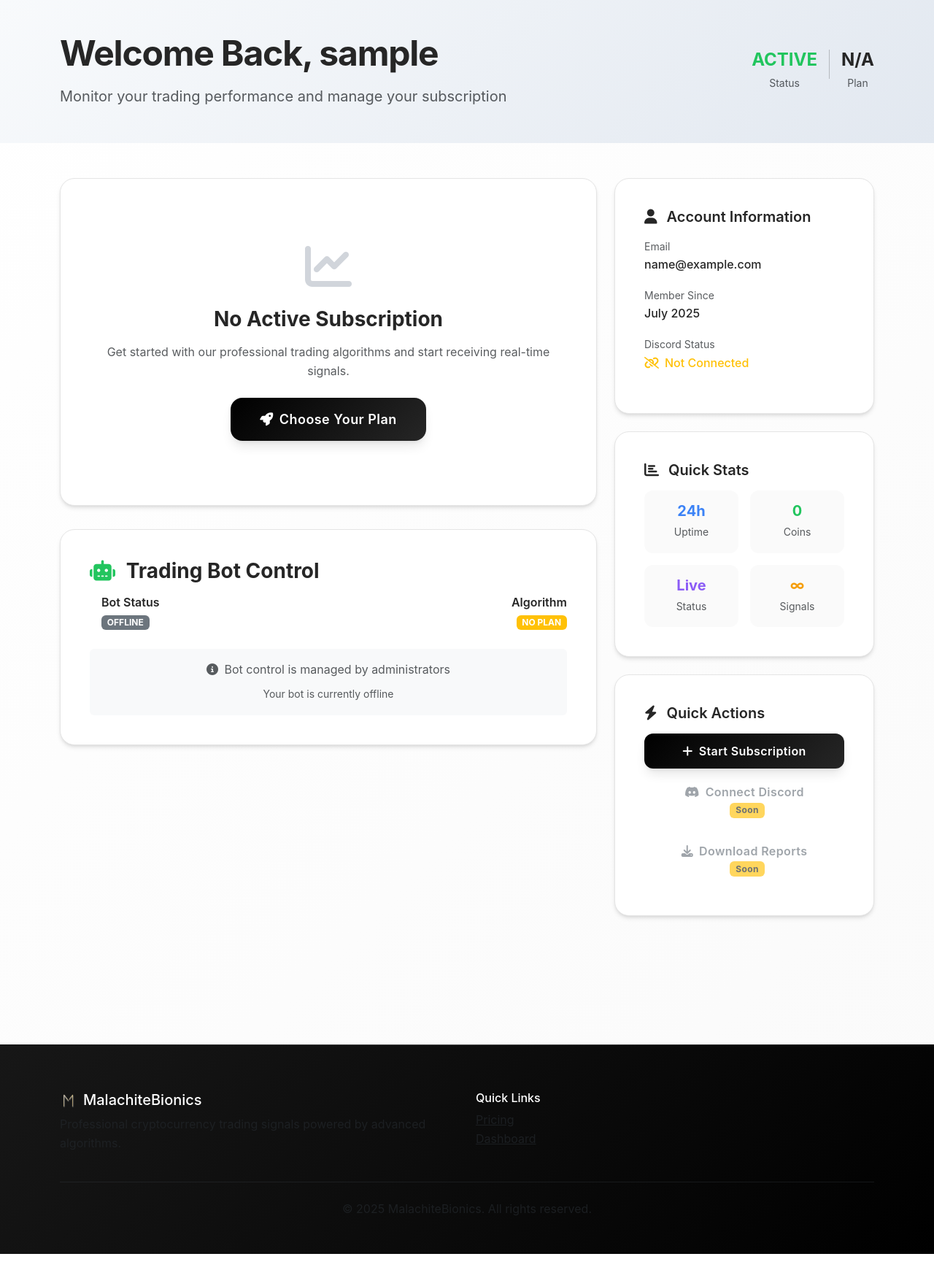
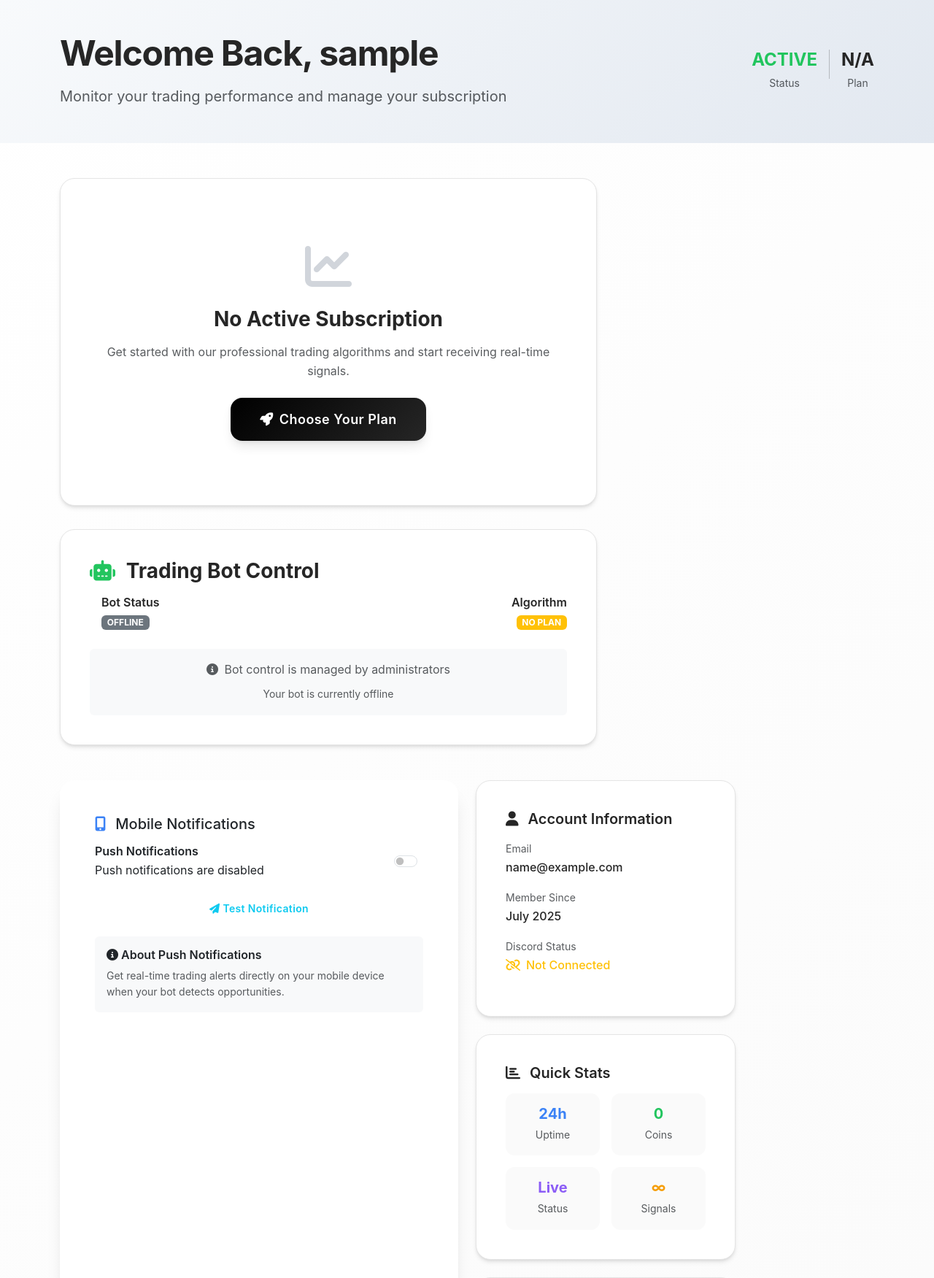
Before and after one commit to coleisa/MalachiteBionics, a Flask app: page /dashboard in a window 1280 px wide. Shown: the part 97-1848 px from the top of the page at 73% size. Before the commit the page ends 1815 px from the top, so only its background shows below. Run offline with Flask 3, Linux system fonts and the light colour scheme; the visitor is signed in with stand-in values (Sample User, id 1); data comes from the database, SQL or seed files in the repository; data that the repository does not hold is empty; some libraries are stand-ins or nearby versions.

Commit message:
Update dashboard.html

```diff
--- a/MalachiteBionics/templates/dashboard.html
+++ b/MalachiteBionics/templates/dashboard.html
@@ -22,6 +22,18 @@
     0% { box-shadow: 0 0 0 0 rgba(34, 197, 94, 0.4); }
     70% { box-shadow: 0 0 0 6px rgba(34, 197, 94, 0); }
     100% { box-shadow: 0 0 0 0 rgba(34, 197, 94, 0); }
+}
+
+/* Push notification status styles */
+.status-success {
+    color: #22c55e !important;
+    font-weight: 500;
+}
+.status-disabled {
+    color: #6b7280 !important;
+}
+.status-error {
+    color: #ef4444 !important;
 }
 </style>
 {% endblock %}
@@ -327,6 +339,55 @@
                 </div>
             </div>
 
+            <!-- Mobile Push Notifications -->
+            <div class="col-md-6 mb-4">
+                <div class="card h-100">
+                    <div class="card-body">
+                        <h5 class="card-title mb-3">
+                            <i class="fas fa-mobile-alt me-2" style="color: #3b82f6;"></i>
+                            Mobile Notifications
+                        </h5>
+
+                        <div class="mb-3">
+                            <div class="d-flex align-items-center justify-content-between">
+                                <div>
+                                    <h6 class="fw-semibold mb-1">Push Notifications</h6>
+                                    <span id="notification-status" class="status-disabled">Push notifications are disabled</span>
+                                </div>
+                                <div class="form-check form-switch">
+                                    <input class="form-check-input" type="checkbox" id="pushNotificationToggle"
+                                           {% if user.push_notifications_enabled %}checked{% endif %}>
+                                </div>
+                            </div>
+                        </div>
+
+                        <div class="d-grid gap-2">
+                            <button type="button" id="subscribe-btn" class="btn btn-primary btn-sm"
+                                    style="display: none;" onclick="window.pushManager.subscribe()">
+                                <i class="fas fa-bell me-1"></i>Enable Push Notifications
+                            </button>
+                            <button type="button" id="unsubscribe-btn" class="btn btn-outline-secondary btn-sm"
+                                    style="display: none;" onclick="window.pushManager.unsubscribe()">
+                                <i class="fas fa-bell-slash me-1"></i>Disable Push Notifications
+                            </button>
+                            <button type="button" id="test-notification-btn" class="btn btn-outline-info btn-sm"
+                                    onclick="window.pushManager.testNotification()">
+                                <i class="fas fa-paper-plane me-1"></i>Test Notification
+                            </button>
+                        </div>
+
+                        <div class="mt-3 p-3 bg-light rounded">
+                            <h6 class="fw-semibold mb-2">
+                                <i class="fas fa-info-circle me-1"></i>About Push Notifications
+                            </h6>
+                            <p class="small text-muted mb-0">
+                                Get real-time trading alerts directly on your mobile device when your bot detects opportunities.
+                            </p>
+                        </div>
+                    </div>
+                </div>
+            </div>
+
             <!-- Quick Actions & Stats -->
             <div class="col-lg-4">
                 <!-- Account Info -->
```
